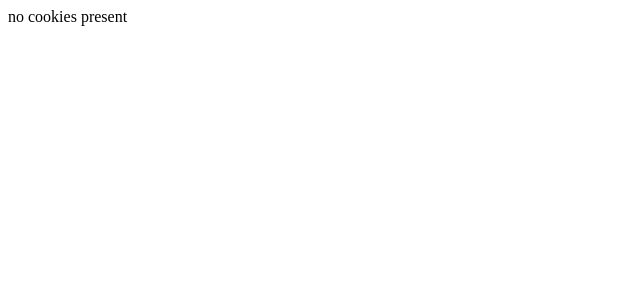
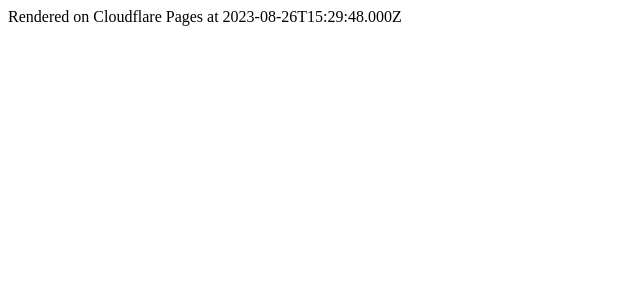
Before and after one commit to joulev/debug, a Next.js app: page / in a window 1280 px wide. Shown: the top 300 px of the page, without its empty margins (0-640 px from the left). Built offline with nearby package versions, Linux system fonts and the light colour scheme; no server answers.

Commit message:
try again
Signed-off-by: Vu Van Dung <me@joulev.dev>

```diff
--- a/app/page.tsx
+++ b/app/page.tsx
@@ -1,8 +1,5 @@
-import { cookies } from "next/headers";
-
 export default function Page() {
-  const cookie = cookies().get("test");
-  return <div>{cookie ? cookie.value : "no cookies present"}</div>;
+  return <div>Rendered on Cloudflare Pages at {new Date().toISOString()}</div>;
 }
 
 export const runtime = "edge";
--- a/app/set-cookie/route.ts
+++ /dev/null
@@ -1,8 +0,0 @@
-import { cookies } from "next/headers";
-
-export function GET() {
-  cookies().set("test", "hello world");
-  return new Response("Hello World");
-}
-
-export const runtime = "edge";
```
Also changed, not shown: package.json (+6 -6 lines), 1 other file (tests, documents, lock files or other folders).
